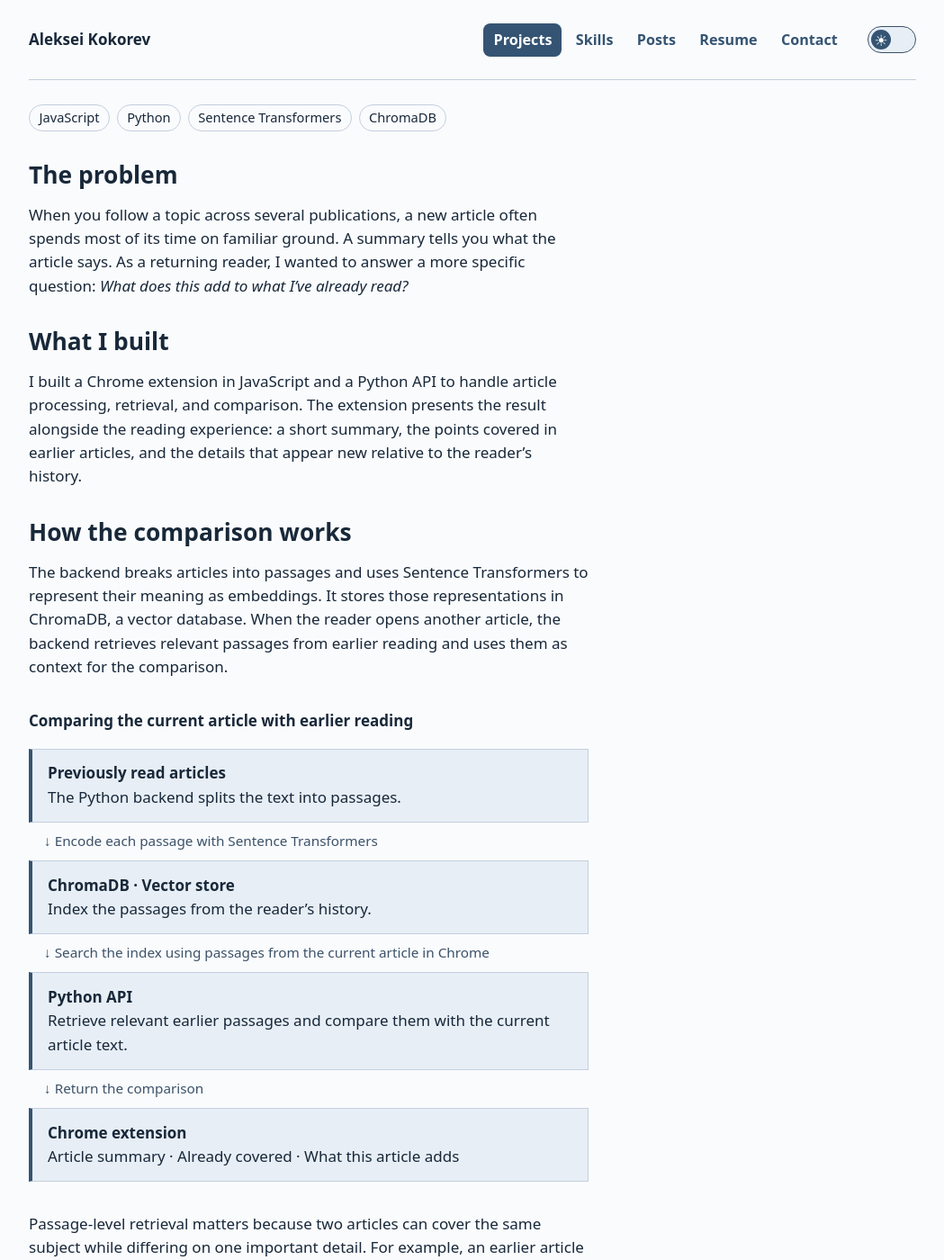
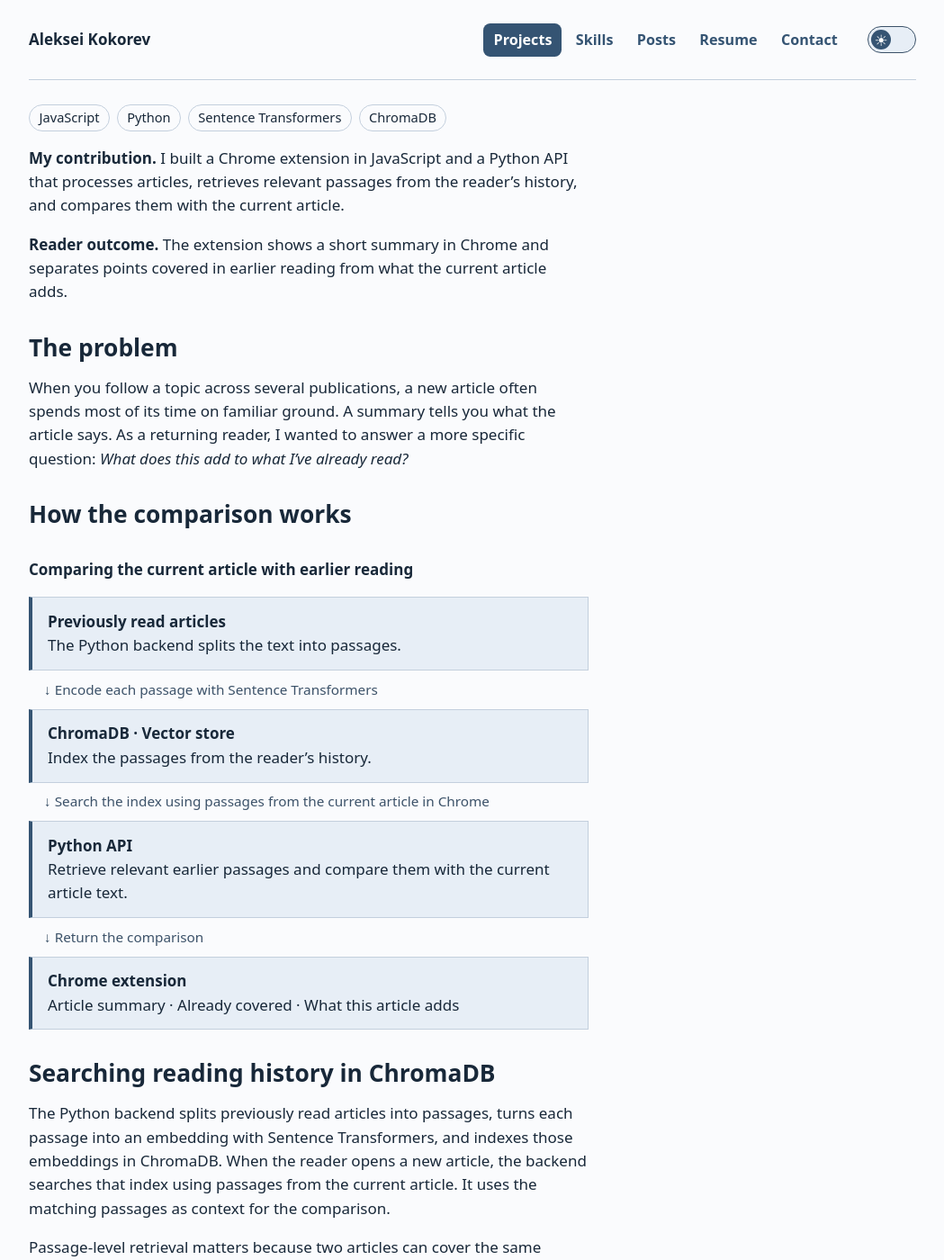
Before and after one commit to alex-coch/alex-coch.github.io, a Jekyll site: the page projects/article-comparison/index.html, which Jekyll copies as it is, in a window 1280 px wide and 1400 px high, scrolled down 340 px. Shown: the whole window at 90% size, without its empty margins (115-1164 px from the left). Built offline with Jekyll 4.4.1, drawn with Linux system fonts in a browser that asks for light colours.

Commit message:
Lead the RAG case study with reader impact

```diff
--- a/projects/article-comparison/index.html
+++ b/projects/article-comparison/index.html
@@ -39,12 +39,11 @@
     <li>Sentence Transformers</li>
     <li>ChromaDB</li>
   </ul>
+  <p><strong>My contribution.</strong> I built a Chrome extension in JavaScript and a Python API that processes articles, retrieves relevant passages from the reader’s history, and compares them with the current article.</p>
+  <p><strong>Reader outcome.</strong> The extension shows a short summary in Chrome and separates points covered in earlier reading from what the current article adds.</p>
   <h2>The problem</h2>
   <p>When you follow a topic across several publications, a new article often spends most of its time on familiar ground. A summary tells you what the article says. As a returning reader, I wanted to answer a more specific question: <em>What does this add to what I’ve already read?</em></p>
-  <h2>What I built</h2>
-  <p>I built a Chrome extension in JavaScript and a Python API to handle article processing, retrieval, and comparison. The extension presents the result alongside the reading experience: a short summary, the points covered in earlier articles, and the details that appear new relative to the reader’s history.</p>
   <h2>How the comparison works</h2>
-  <p>The backend breaks articles into passages and uses Sentence Transformers to represent their meaning as embeddings. It stores those representations in ChromaDB, a vector database. When the reader opens another article, the backend retrieves relevant passages from earlier reading and uses them as context for the comparison.</p>
   <figure class="pipeline">
     <figcaption>Comparing the current article with earlier reading</figcaption>
     <div class="node"><strong>Previously read articles</strong> <span>The Python backend splits the text into passages.</span></div>
@@ -55,6 +54,8 @@
     <div class="edge">↓ Return the comparison</div>
     <div class="node"><strong>Chrome extension</strong> <span>Article summary · Already covered · What this article adds</span></div>
   </figure>
+  <h2>Searching reading history in ChromaDB</h2>
+  <p>The Python backend splits previously read articles into passages, turns each passage into an embedding with Sentence Transformers, and indexes those embeddings in ChromaDB. When the reader opens a new article, the backend searches that index using passages from the current article. It uses the matching passages as context for the comparison.</p>
   <p>Passage-level retrieval matters because two articles can cover the same subject while differing on one important detail. For example, an earlier article might announce a software release, while a follow-up repeats the announcement and adds a migration deadline. The comparison should surface the deadline even when most of the follow-up sounds familiar.</p>
   <h2>What “new” means</h2>
   <p>The reference point is the reader’s history. If the backend finds a related passage, it can compare what the two articles actually say. If it finds no matching passage, the narrower conclusion is <em>“I couldn’t find this in your earlier reading.”</em> That distinction matters because retrieval can miss a relevant passage.</p>
```
